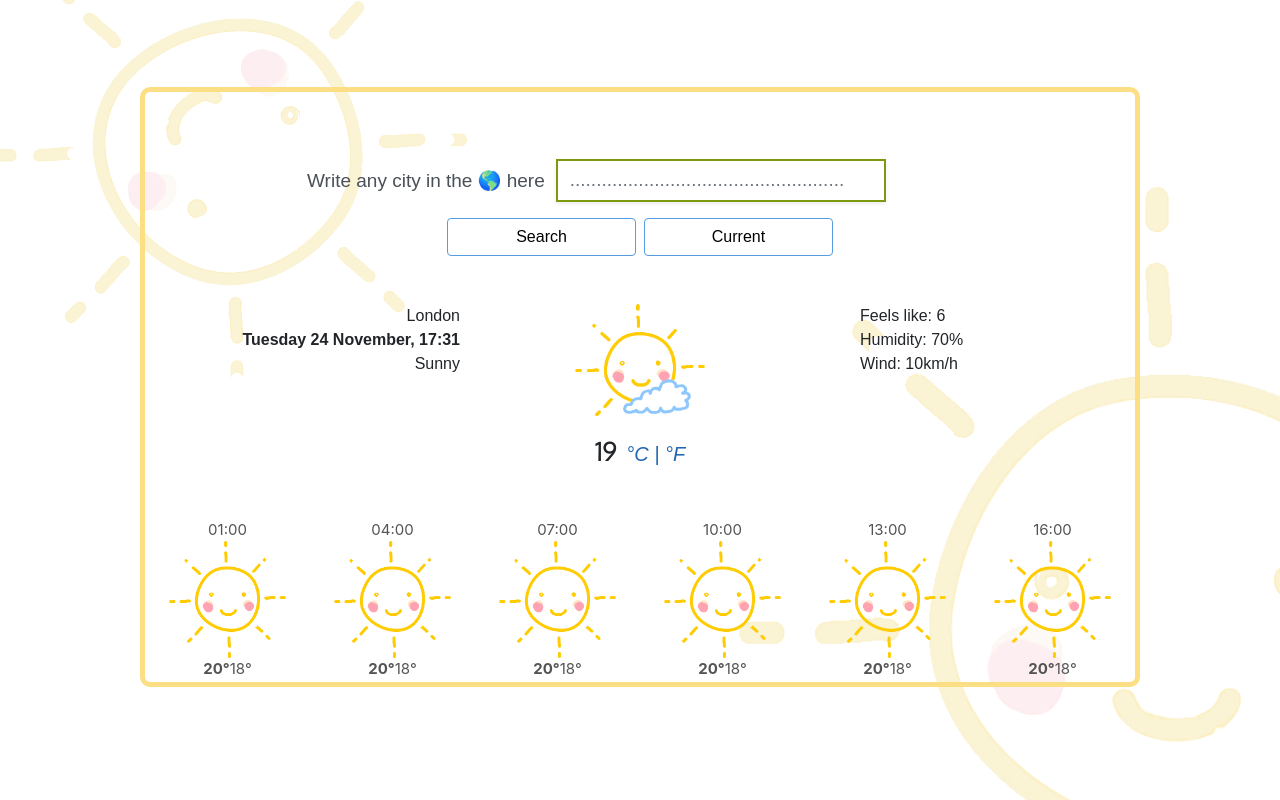
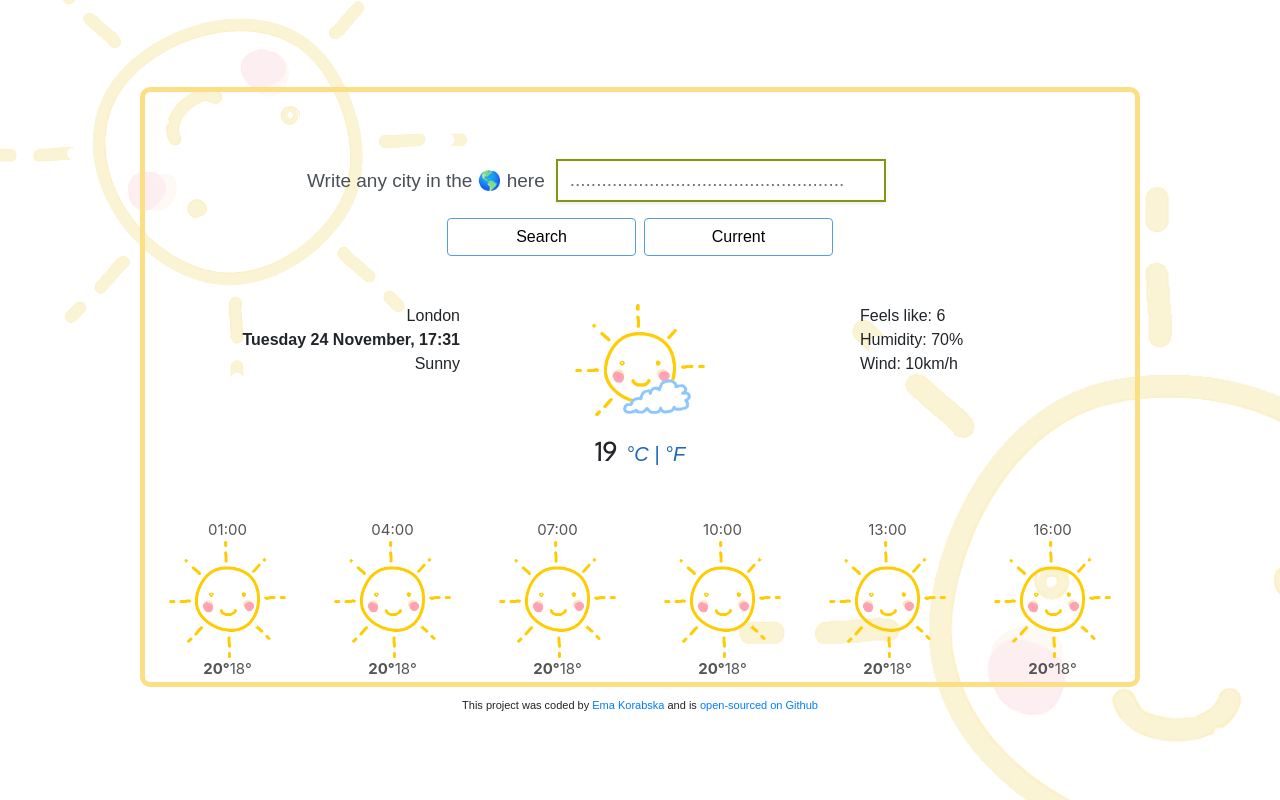
Before and after one commit to EmskyEm/weather-react, a React (Create React App) app: page / in a window 1280 px wide. Shown: the top 800 px of the page. Built offline with nearby package versions, Linux system fonts and the light colour scheme.

Commit message:
Added & corrected my personal links!

```diff
--- a/src/Weather.css
+++ b/src/Weather.css
@@ -106,3 +106,9 @@ ul {
 .units span:hover {
   cursor: pointer;
 }
+
+.App footer {
+  text-align: center;
+  position: center;
+  margin: auto;
+}
--- a/src/index.js
+++ b/src/index.js
@@ -23,6 +23,26 @@ function App() {
         alt=""
         className="corner-sun"
       />
+      <footer>
+        <div className="Links">
+          This project was coded by{" "}
+          <a
+            rel="noreferrer"
+            href="https://www.linkedin.com/in/ema-korabska-930883160/"
+            target="_blank"
+          >
+            Ema Korabska
+          </a>{" "}
+          and is {""}
+          <a
+            rel="noreferrer"
+            href="https://github.com/EmskyEm/weather-react"
+            target="_blank"
+          >
+            open-sourced on Github
+          </a>
+        </div>
+      </footer>
     </div>
   );
 }
```
Also changed, not shown: src/App.js (+1 -29 lines), 1 other file (tests, documents, lock files or other folders).
